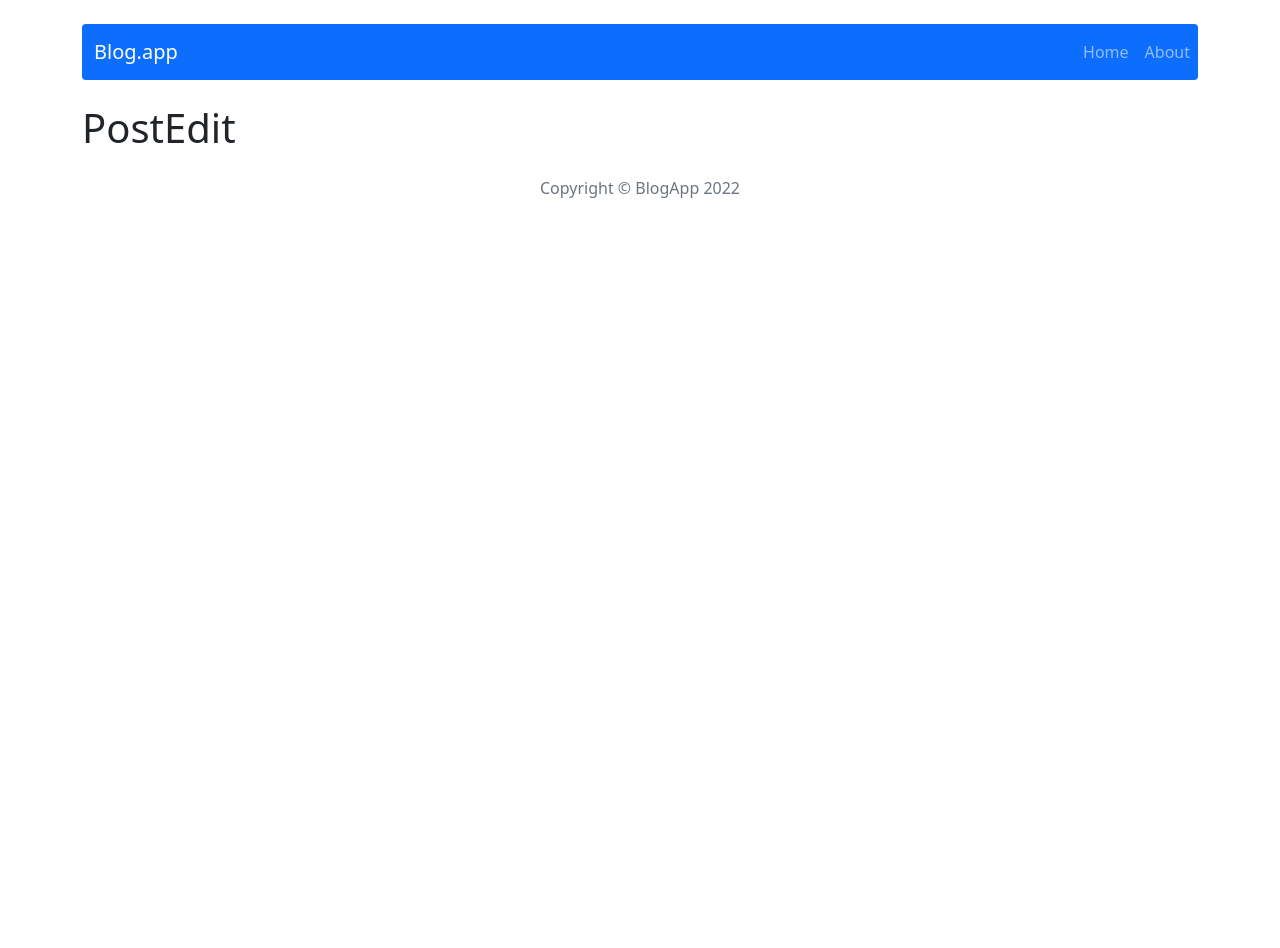
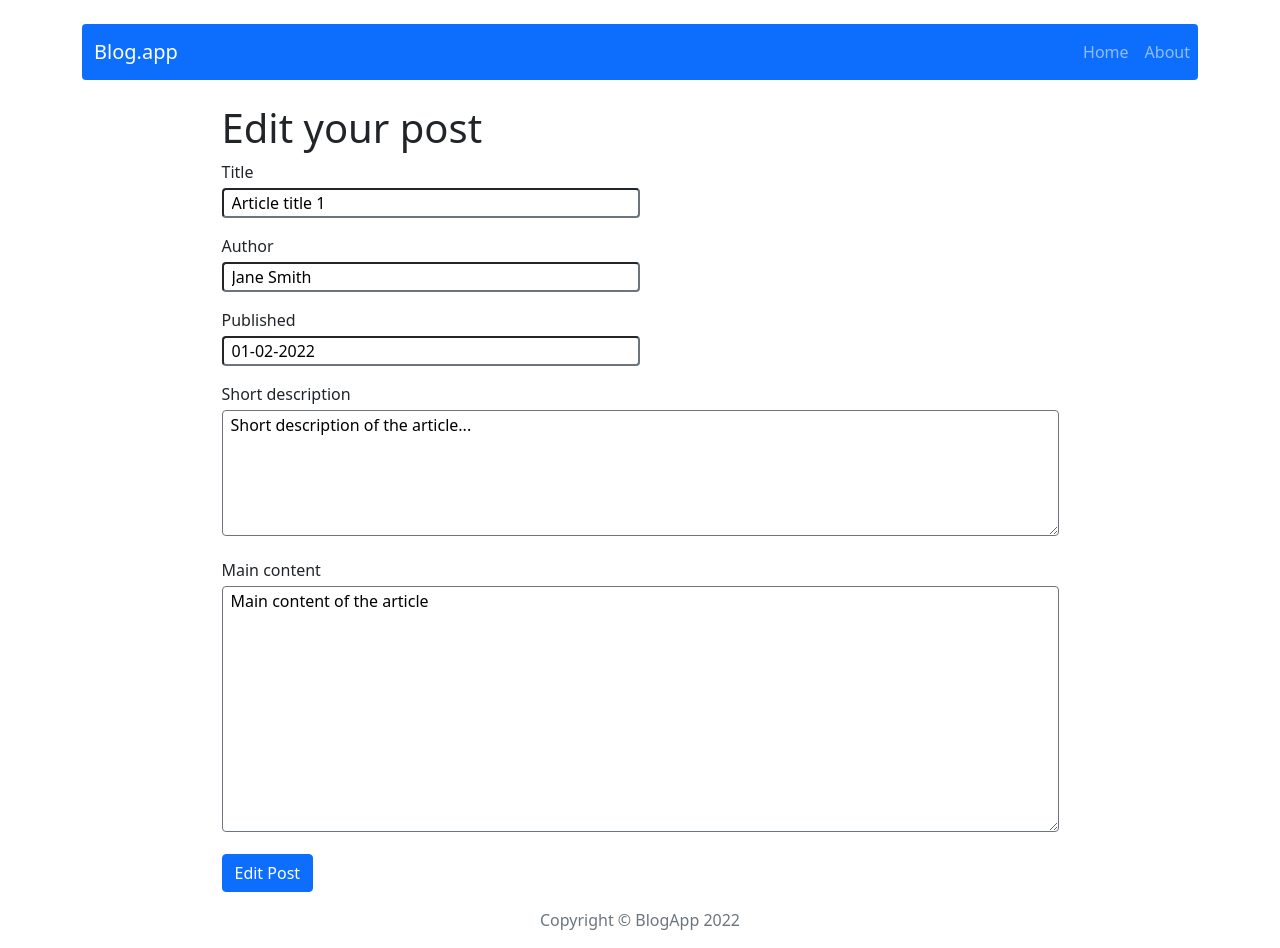
Before and after one commit to wrotewrong/react-kodilla-blog, a React (Create React App) app: page /post/edit/1 in a window 1280 px wide. Before the commit the page ends 800 px from the top, so only its background shows below. Built offline with nearby package versions, Linux system fonts and the light colour scheme.

Commit message:
Add EditPost, PostForm components and EDIT_POST action

```diff
--- a/src/components/features/AddPostForm.js
+++ b/src/components/features/AddPostForm.js
@@ -1,75 +1,17 @@
-import { Button } from 'react-bootstrap';
-import { TextArea } from '../common/TextArea';
-import { TextInput } from '../common/TextInput';
-import { useState } from 'react';
 import { useDispatch } from 'react-redux';
 import { addPost } from '../../redux/postsReducer';
 import shortid from 'shortid';
 import { useNavigate } from 'react-router-dom';
+import { PostForm } from './PostForm';
 
 export function AddPostForm() {
-  const [title, setTitle] = useState('');
-  const [author, setAuthor] = useState('');
-  const [date, setDate] = useState('');
-  const [description, setDescription] = useState('');
-  const [content, setContent] = useState('');
-
   const navigate = useNavigate();
   const dispatch = useDispatch();
-  const handleSubmit = (e) => {
-    e.preventDefault();
-    dispatch(
-      addPost({
-        id: shortid(),
-        title: title,
-        shortDescription: description,
-        content: content,
-        publishedDate: date,
-        author: author,
-      })
-    );
+
+  const handleSubmit = (post) => {
+    dispatch(addPost({ id: shortid(), ...post }));
     navigate('/');
   };
 
-  return (
-    <form onSubmit={handleSubmit}>
-      <TextInput
-        value={title}
-        onChange={(e) => setTitle(e.target.value)}
-        id='Title'
-        placeholder='Enter title'
-        type='text'
-      ></TextInput>
-      <TextInput
-        value={author}
-        onChange={(e) => setAuthor(e.target.value)}
-        id='Author'
-        placeholder='Enter author'
-        type='text'
-      ></TextInput>
-      <TextInput
-        value={date}
-        onChange={(e) => setDate(e.target.value)}
-        id='Published'
-        type='date'
-      ></TextInput>
-      <TextArea
-        value={description}
-        onChange={(e) => setDescription(e.target.value)}
-        id='Short description'
-        placeholder='Leave a comment here'
-        rows='5'
-      ></TextArea>
-      <TextArea
-        value={content}
-        onChange={(e) => setContent(e.target.value)}
-        id='Main content'
-        placeholder='Leave a comment here'
-        rows='10'
-      ></TextArea>
-      <Button type='submit' className='d-block'>
-        Add Post
-      </Button>
-    </form>
-  );
+  return <PostForm action={handleSubmit} actionText='Add Post'></PostForm>;
 }
--- /dev/null
+++ b/src/components/features/EditPostForm.js
@@ -0,0 +1,34 @@
+import { useDispatch } from 'react-redux';
+import { editPost } from '../../redux/postsReducer';
+import { Navigate, useNavigate } from 'react-router-dom';
+import { PostForm } from './PostForm';
+import { useParams } from 'react-router-dom';
+import { useSelector } from 'react-redux';
+import { getPostByID } from '../../redux/postsReducer';
+
+export function EditPostForm() {
+  const { id } = useParams();
+  const post = useSelector((state) => getPostByID(state, id));
+
+  const navigate = useNavigate();
+  const dispatch = useDispatch();
+
+  const handleSubmit = (post) => {
+    dispatch(editPost({ id, ...post }));
+    navigate('/');
+  };
+
+  if (!post) return <Navigate to='/' />;
+  else
+    return (
+      <PostForm
+        action={handleSubmit}
+        actionText='Edit Post'
+        title={post.title}
+        author={post.author}
+        publishedDate={post.publishedDate}
+        shortDescription={post.shortDescription}
+        content={post.content}
+      ></PostForm>
+    );
+}
--- /dev/null
+++ b/src/components/features/PostForm.js
@@ -0,0 +1,70 @@
+import { Button } from 'react-bootstrap';
+import { TextArea } from '../common/TextArea';
+import { TextInput } from '../common/TextInput';
+import { useState } from 'react';
+import PropTypes from 'prop-types';
+
+export function PostForm({ action, actionText, ...props }) {
+  const [title, setTitle] = useState(props.title ? props.title : '');
+  const [author, setAuthor] = useState(props.author ? props.author : '');
+  const [publishedDate, setDate] = useState(
+    props.publishedDate ? props.publishedDate : ''
+  );
+  const [shortDescription, setDescription] = useState(
+    props.shortDescription ? props.shortDescription : ''
+  );
+  const [content, setContent] = useState(props.content ? props.content : '');
+
+  const handleSubmit = (e) => {
+    e.preventDefault();
+    action({ title, author, publishedDate, shortDescription, content });
+  };
+
+  return (
+    <form onSubmit={handleSubmit}>
+      <TextInput
+        value={title}
+        onChange={(e) => setTitle(e.target.value)}
+        id='Title'
+        placeholder='Enter title'
+        type='text'
+      ></TextInput>
+      <TextInput
+        value={author}
+        onChange={(e) => setAuthor(e.target.value)}
+        id='Author'
+        placeholder='Enter author'
+        type='text'
+      ></TextInput>
+      <TextInput
+        value={publishedDate}
+        onChange={(e) => setDate(e.target.value)}
+        id='Published'
+        placeholder='Enter date'
+        type='text'
+      ></TextInput>
+      <TextArea
+        value={shortDescription}
+        onChange={(e) => setDescription(e.target.value)}
+        id='Short description'
+        placeholder='Leave a comment here'
+        rows='5'
+      ></TextArea>
+      <TextArea
+        value={content}
+        onChange={(e) => setContent(e.target.value)}
+        id='Main content'
+        placeholder='Leave a comment here'
+        rows='10'
+      ></TextArea>
+      <Button type='submit' className='d-block'>
+        {actionText}
+      </Button>
+    </form>
+  );
+}
+
+PostForm.propTypes = {
+  action: PropTypes.func.isRequired,
+  actionText: PropTypes.string.isRequired,
+};
--- a/src/components/pages/PostEdit/PostEdit.js
+++ b/src/components/pages/PostEdit/PostEdit.js
@@ -1,7 +1,10 @@
+import { EditPostForm } from '../../features/EditPostForm';
+
 export function PostEdit() {
   return (
-    <div>
-      <h1>PostEdit</h1>
+    <div className='w-75 m-auto'>
+      <h1>Edit your post</h1>
+      <EditPostForm></EditPostForm>
     </div>
   );
 }
--- a/src/redux/postsReducer.js
+++ b/src/redux/postsReducer.js
@@ -8,11 +8,14 @@ export const getPostByID = ({ posts }, id) =>
 const createActionName = (actionName) => `app/posts/${actionName}`;
 const REMOVE_POST = createActionName('REMOVE_POST');
 const ADD_POST = createActionName('ADD_POST');
+const EDIT_POST = createActionName('EDIT_POST');
 
 // action creators
 export const removePost = (payload) => ({ type: REMOVE_POST, payload });
 
 export const addPost = (payload) => ({ type: ADD_POST, payload });
+
+export const editPost = (payload) => ({ type: EDIT_POST, payload });
 
 export const postsReducer = (statePart = [], action) => {
   switch (action.type) {
@@ -20,6 +23,10 @@ export const postsReducer = (statePart = [], action) => {
       return statePart.filter((post) => post.id !== action.payload);
     case ADD_POST:
       return [...statePart, { ...action.payload }];
+    case EDIT_POST:
+      return statePart.map((post) =>
+        post.id === action.payload.id ? { ...post, ...action.payload } : post
+      );
     default:
       return statePart;
   }
```
